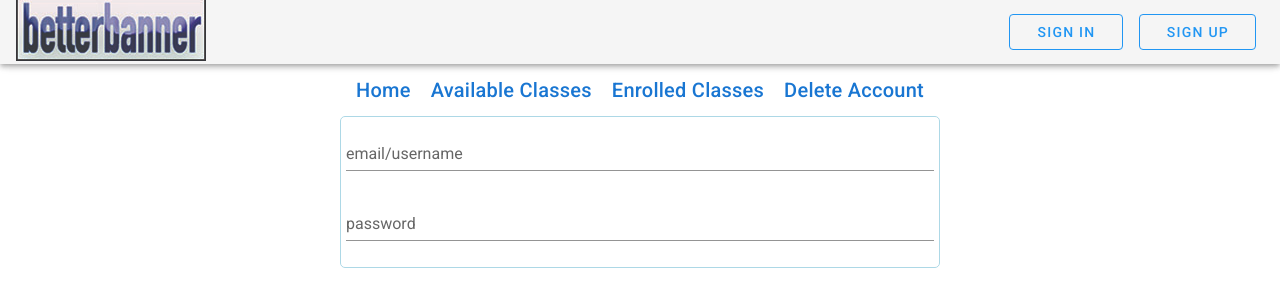
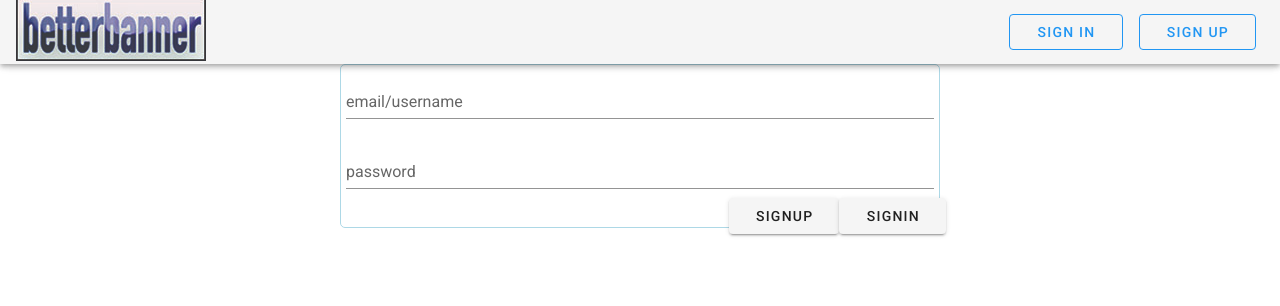
Before and after one commit to astevens8182/Betterbannerv1, a Vue app: page /login in a window 1280 px wide. Shown: the top 306 px of the page. Built offline with nearby package versions, Linux system fonts and the light colour scheme; no server answers.

Commit message:
Update Login.vue

```diff
--- a/src/components/Login.vue
+++ b/src/components/Login.vue
@@ -1,36 +1,25 @@
 <template>
 <div>
-  <div>
-      <nav>
-          <a class="title" @click="goHome">Home</a>
-          <a class="title" @click="goAClasses">Available Classes</a>
-          <a class="title" @click="goEClasses">Enrolled Classes</a>
-          <a class="title" >Delete Account</a>
-      </nav>
-  </div>
+
 <div id="content">
 <v-text-field label="email/username" v-model="userEmail"></v-text-field>
 <v-text-field label="password" type="password" v-model="userPassword"></v-text-field>
-<v-container v-show="isLoggedIn === false">
   <v-row justify="end">
-    <v-btn @click="doSignUp">SignUp</v-btn>
-    <v-btn @click="doSignIn">SignIn</v-btn>
+    <v-btn @click="doSignup">SignUp</v-btn>
+    <v-btn @click="doSignin">SignIn</v-btn>
   </v-row>
-</v-container>
 </div>
 </div>
 </template>
 
 <script>
+import { AppAUTH } from "../db-init.js";
 
 export default {
   data: function() {
     return {
-      abv: "",
-      number: 0,
-      totalSeats: 0,
-      remainingSeats: 0,
-      date: ""
+     userEmail: "",
+     userPassword: "",
     };
 
   },
@@ -46,7 +35,29 @@ export default {
   },
   goEClasses() {
         this.$router.push({ path: "/eclasses" });
-  }
+  },
+  doSignin(){
+  AppAUTH.signInWithEmailAndPassword(this.userEmail, this.userPassword)
+  .then((u) => {
+    alert("You logged in as " + u.user.email);
+    this.$router.push({ path: "/" });
+
+  })
+  .catch((err) => {
+    alert("Error " + err);
+  });
+  },
+  doSignup(){
+    AppAUTH.createUserWithEmailAndPassword(this.userEmail, this.userPassword)
+  .then((u) => {
+    alert("User created with UID " + u.user.uid);
+        this.$router.push({ path: "/" });
+
+  })
+  .catch((err) => {
+    alert("Error " + err);
+  });
+  },
 
   },
     mounted() {
```
